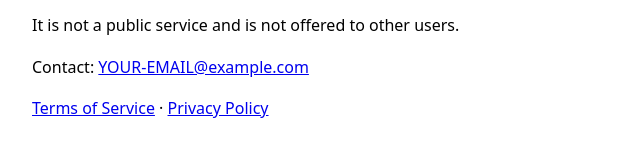
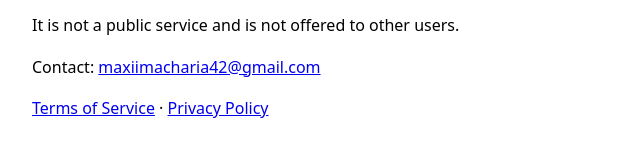
Before and after one commit to maxiimacharia42-wq/-maxiitoxic4.github.io, a plain HTML site: page index.html in a window 1280 px wide. Shown: the part 226-382 px from the top of the page, 272-912 px from the left. Drawn offline with Linux system fonts and the light colour scheme.

Commit message:
Update index.html

```diff
--- a/index.html
+++ b/index.html
@@ -21,7 +21,7 @@
 plans, and uploads YOUR NAME's own videos to YOUR NAME's own TikTok inbox as drafts so they can be reviewed
 and posted manually.</p>
 <p>It is not a public service and is not offered to other users.</p>
-<p>Contact: <a href="mailto:YOUR-EMAIL@example.com">YOUR-EMAIL@example.com</a></p>
+<p>Contact: <a href="mailto:maxiimacharia42@gmail.com">maxiimacharia42@gmail.com</a></p>
 <p><a href="terms.html">Terms of Service</a> &middot; <a href="privacy.html">Privacy Policy</a></p>
 
 </body>
```
